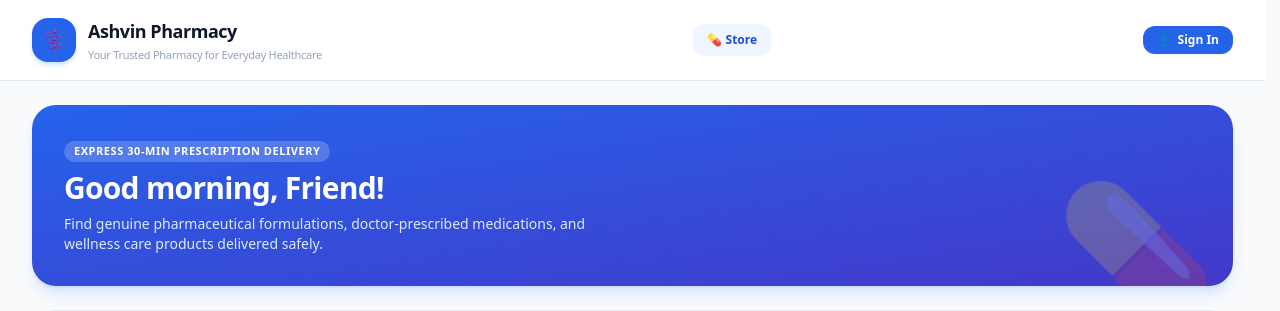
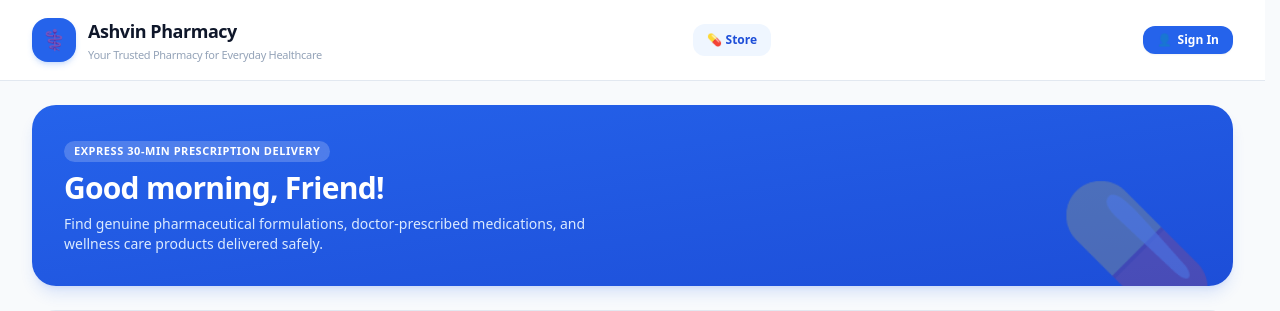
Before and after one commit to ashvins1912/Pharma, a React (Vite) app in the folder frontend/: page / in a window 1280 px wide. Shown: the top 311 px of the page. Built offline with nearby package versions, Linux system fonts and the light colour scheme; no server answers.

Commit message:
style: standardize remaining primary colors

```diff
--- a/frontend/src/App.jsx
+++ b/frontend/src/App.jsx
@@ -245,7 +245,7 @@ function MainApp() {
           <div className="space-y-6">
 
             {/* Friendly Hero Banner */}
-            <div className="bg-gradient-to-br from-blue-600 to-indigo-700 rounded-2xl sm:rounded-3xl p-4 sm:p-8 text-white shadow-lg shadow-blue-600/15 relative overflow-hidden">
+            <div className="bg-gradient-to-br from-blue-600 to-blue-700 rounded-2xl sm:rounded-3xl p-4 sm:p-8 text-white shadow-lg shadow-blue-600/15 relative overflow-hidden">
               <div className="relative z-10 max-w-xl space-y-1.5 sm:space-y-2">
                 <span className="inline-block bg-white/20 backdrop-blur-md text-white text-[10px] sm:text-[11px] font-black px-2.5 py-0.5 rounded-full uppercase tracking-wider">
                   Express 30-Min Prescription Delivery
```
